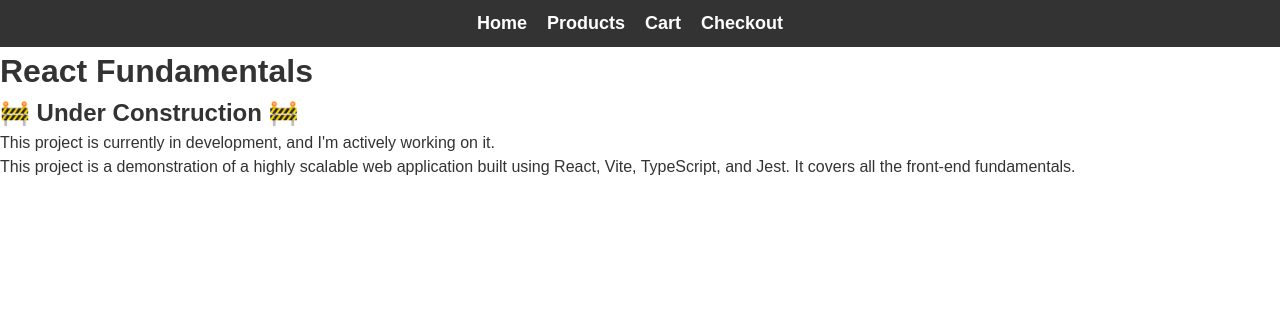
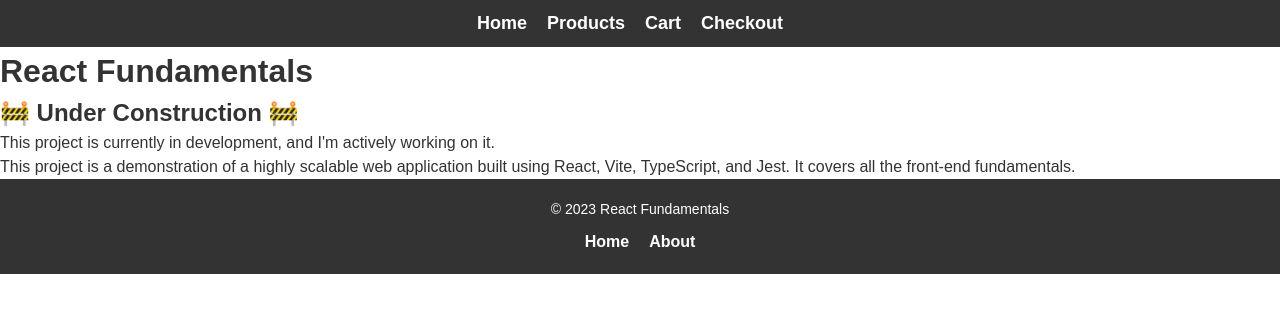
Before and after one commit to benjaminPla/react_fundamentals, a React (Vite) app: page / in a window 1280 px wide. Shown: the top 312 px of the page. Built offline with nearby package versions, Linux system fonts and the light colour scheme.

Commit message:
add Footer component

```diff
--- a/src/App.tsx
+++ b/src/App.tsx
@@ -2,9 +2,7 @@ import React from "react";
 import { RouterProvider } from "react-router-dom";
 import router from "./router";
 import Menu from "./components/Menu";
-// import Products from "./components/Products";
-// import Cart from "./components/Cart";
-// import Checkout from "./components/Checkout";
+import Footer from "./components/Footer";
 
 const App: React.FC = () => {
   const menuItems = [
@@ -17,6 +15,7 @@ const App: React.FC = () => {
     <React.StrictMode>
       <Menu items={menuItems} />
       <RouterProvider router={router} />
+      <Footer />
     </React.StrictMode>
   );
 };
--- /dev/null
+++ b/src/components/Footer.css
@@ -0,0 +1,32 @@
+.footer {
+  background-color: #333;
+  color: #fff;
+  padding: 20px 0;
+  text-align: center;
+}
+
+.footer-content {
+  display: flex;
+  flex-direction: column;
+  align-items: center;
+}
+
+.footer p {
+  margin: 0;
+  font-size: 14px;
+}
+
+.footer-links {
+  margin-top: 10px;
+}
+
+.footer-links a {
+  color: #fff;
+  text-decoration: none;
+  margin: 0 10px;
+  font-size: 16px;
+}
+
+.footer-links a:hover {
+  text-decoration: underline;
+}
--- /dev/null
+++ b/src/components/Footer.tsx
@@ -0,0 +1,18 @@
+import React from "react";
+import "./Footer.css";
+
+const Footer: React.FC = () => {
+  return (
+    <footer className="footer">
+      <div className="footer-content">
+        <p>&copy; {new Date().getFullYear()} React Fundamentals</p>
+        <div className="footer-links">
+          <a href="/">Home</a>
+          <a href="/about">About</a>
+        </div>
+      </div>
+    </footer>
+  );
+};
+
+export default Footer;
```
